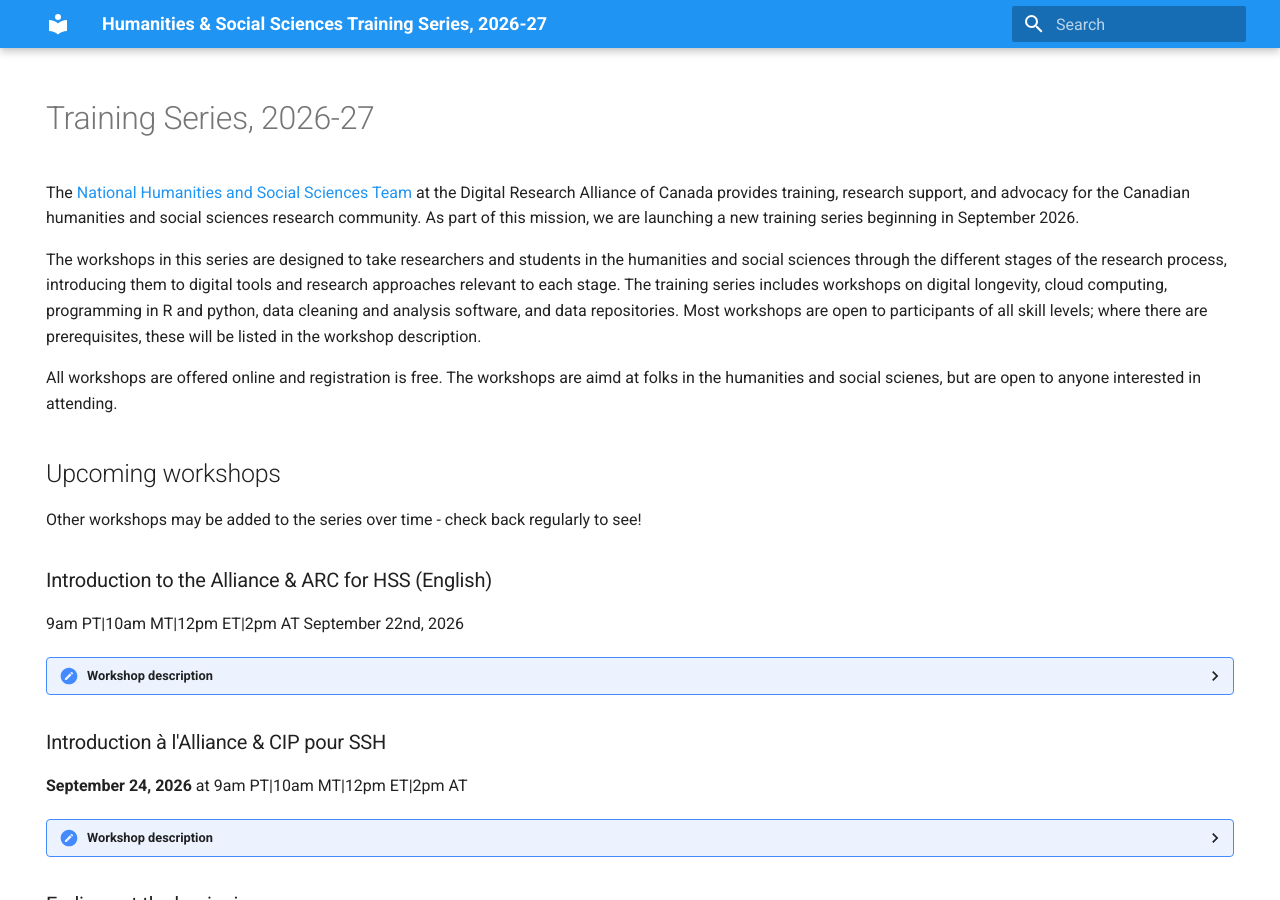
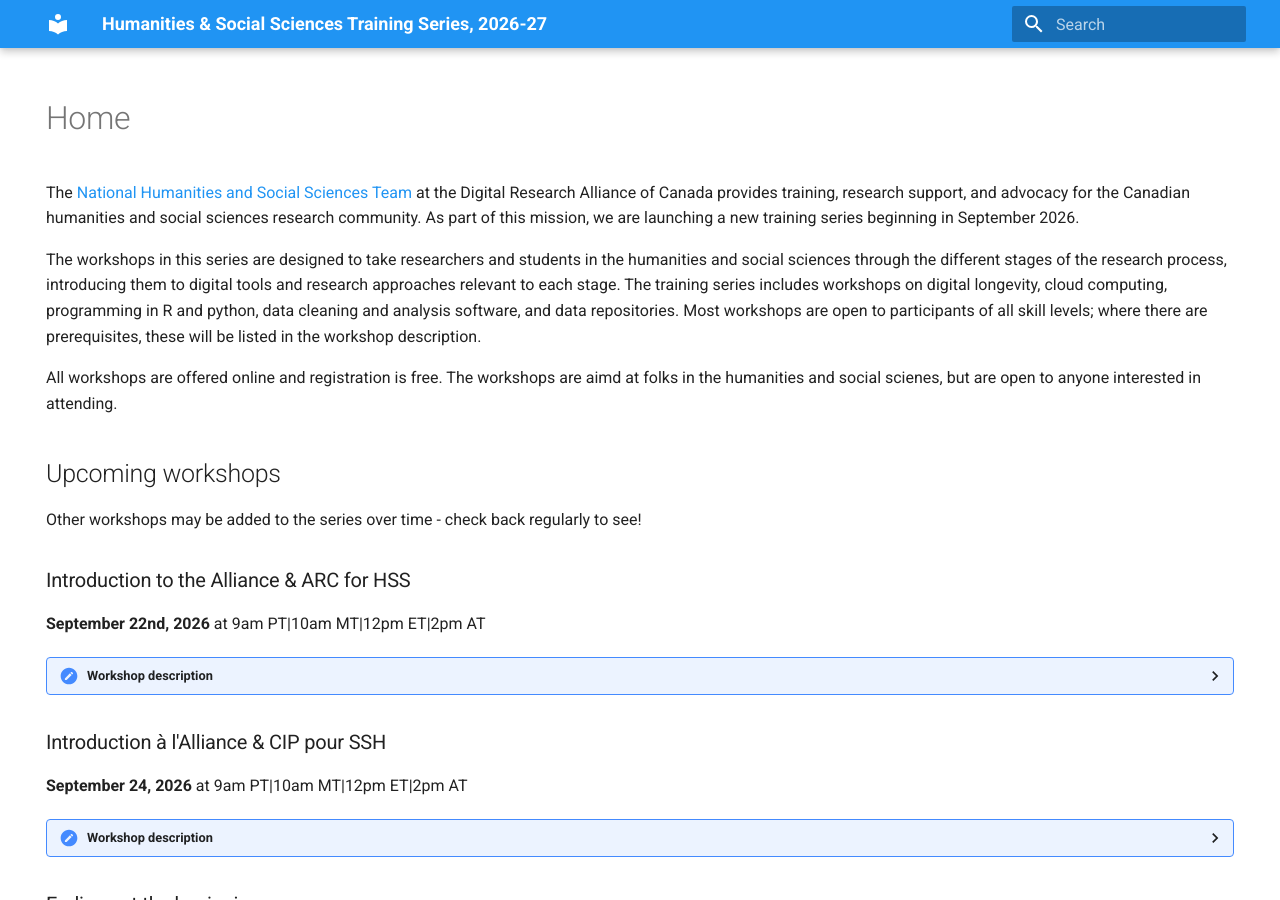
Before and after one commit to hss-nt/2026_training_series, an MkDocs documentation site: the page built from docs/index.md, in a window 1280 px wide and 900 px high. Built offline with MkDocs 1.6.1 and Material for MkDocs 9.7.7, drawn with Linux system fonts in a browser that asks for light colours.

Commit message:
changing nav

```diff
--- a/docs/index.md
+++ b/docs/index.md
@@ -13,9 +13,8 @@ All workshops are offered online and registration is free. The workshops are aim
 ## Upcoming workshops
 Other workshops may be added to the series over time - check back regularly to see!
 
-### Introduction to the Alliance & ARC for HSS (English)
-9am PT|10am MT|12pm ET|2pm AT
-September 22nd, 2026
+### Introduction to the Alliance & ARC for HSS
+**September 22nd, 2026** at 9am PT|10am MT|12pm ET|2pm AT
 
 ??? "Workshop description"
 
@@ -27,7 +26,6 @@ September 22nd, 2026
 ### Introduction à l'Alliance & CIP pour SSH
 **September 24, 2026** at 9am PT|10am MT|12pm ET|2pm AT
 
-
 ??? "Workshop description"
 
     Duration: 1 hour
@@ -37,7 +35,6 @@ September 22nd, 2026
 
 ### Endings at the beginning
 **October 6, 2026** at 9am PT | 10am MT | 12pm ET | 2pm AT
-
 
 ??? "Workshop description"
 
@@ -60,7 +57,6 @@ September 22nd, 2026
 ### Introduction to OpenRefine
 
 **November 19, 2026** at 9am PT | 10am MT | 12pm ET | 2pm AT
-
 
 ??? "Workshop description"
 
--- a/mkdocs.yml
+++ b/mkdocs.yml
@@ -32,7 +32,7 @@ markdown_extensions:
       emoji_generator: !!python/name:material.extensions.emoji.to_svg
 
 nav:
-  - Training Series, 2026-27: index.md
+  - index.md
 
 
 extra_css:
```
Also changed, not shown: other parts of docs/index.md (+1 -0 lines).
